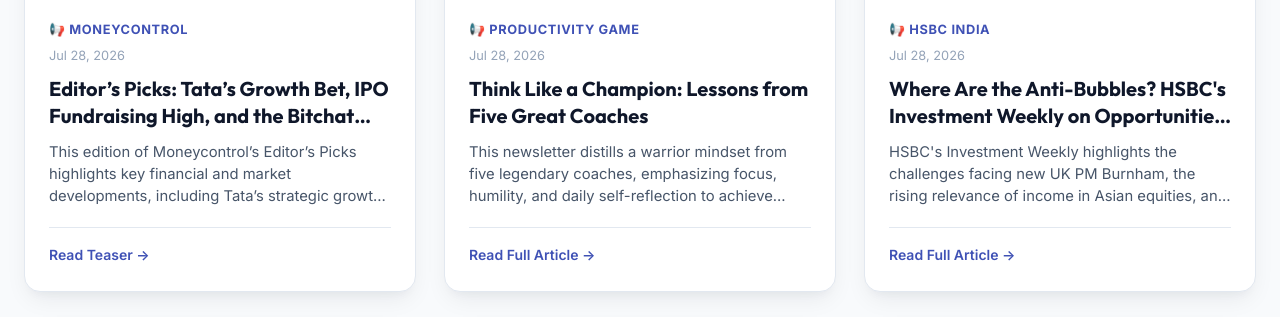
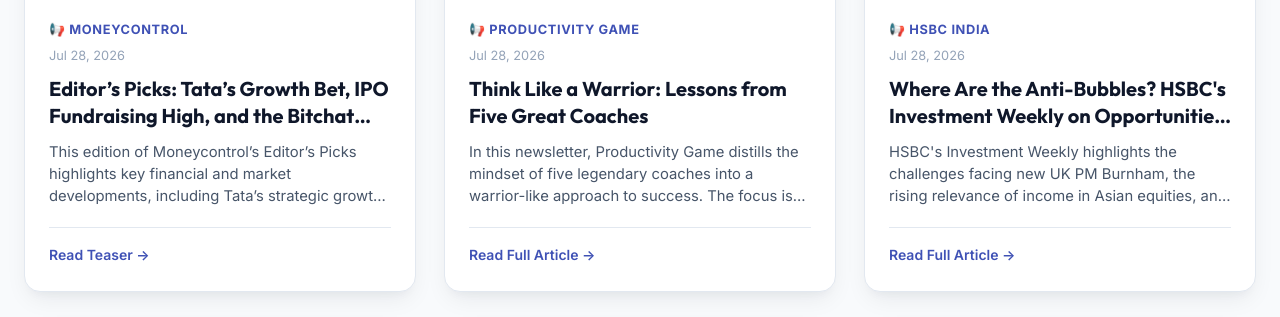
Before and after one commit to vampcoder/daily-newsletters, a Jekyll site: the page built from index.md, in a window 1280 px wide and 900 px high, scrolled down 5503 px, cut to the strip 184-501 px from the top of the window. Built offline with Jekyll 4.4.1, drawn with Linux system fonts in a browser that asks for light colours.

Commit message:
Update newsletter: [Productivity Game] Summary: Think Like a Warrior

```diff
--- a/_posts/2026-07-28-productivity-game-summary-think-like-a-warrior.md
+++ b/_posts/2026-07-28-productivity-game-summary-think-like-a-warrior.md
@@ -1,41 +1,34 @@
 ---
 layout: post
-title: "Think Like a Champion: Lessons from Five Great Coaches"
+title: "Think Like a Warrior: Lessons from Five Great Coaches"
 date: 2026-07-28 11:42:36 +0000
 source: "Productivity Game"
 category: "Productivity"
-excerpt: "This newsletter distills a warrior mindset from five legendary coaches, emphasizing focus, humility, and daily self-reflection to achieve unstoppable success. It offers practical nightly questions to help you stay grounded and productive."
+excerpt: "In this newsletter, Productivity Game distills the mindset of five legendary coaches into a warrior-like approach to success. The focus is on staying present, dropping entitlement, and building a nightly reflection practice to sharpen focus and attitude."
 theme_gradient: "linear-gradient(135deg, #9c27b0 0%, #7b1fa2 100%)"
 image: "https://embed.filekitcdn.com/e/8UGoEYUY8hNJcBFmksRBVo/9YXBFxf52qdCnkP2SfTEx"
 video_url: "https://5463b514.click.convertkit-mail4.com/r8u65ewg72hoh36085vt2hdxekqegb7hxw8/g3hnh5hm4en7d2crh9/aHR0cHM6Ly93d3cueW91dHViZS5jb20vd2F0Y2g_dj0zU21KSGJUNFJBdw=="
 pdf_url: "https://5463b514.click.convertkit-mail4.com/r8u65ewg72hoh36085vt2hdxekqegb7hxw8/9qhzhnhdogxkq7t9h3/aHR0cHM6Ly9kb3dubG9hZC5maWxla2l0Y2RuLmNvbS9kLzhVR29FWVVZOGhOSmNCRm1rc1JCVm8vdkxBS0NOaWJaTVBoWG9xS2ROZUU4TA=="
 is_summary: false
 key_takeaways:
-  - "Stop wasting energy on the past or worrying about the future."
-  - "Drop any entitlement mindset that expects progress to happen faster than it does."
-  - "Practice humility by focusing only on what you can control."
-  - "End each day with two reflective questions: Did I give my fullest attention to my work? Did I bring the best possible attitude?"
+  - "Focus on the present: stop dwelling on the past or worrying about the future."
+  - "Let go of entitlement: avoid believing you should be further along than you are."
+  - "Stay humble and practice daily reflection on your attention and attitude."
 ---
 
 **“Tough times never last and champions recognize that.” – Darrin Donnelly**  In this summary, you'll learn a mindset from **five great coaches** that leads to unstoppable success.
 
- [Book Summary Video](https://5463b514.click.convertkit-mail4.com/r8u65ewg72hoh36085vt2hdxekqegb7hxw8/g3hnh5hm4en7d2crh9/aHR0cHM6Ly93d3cueW91dHViZS5jb20vd2F0Y2g_dj0zU21KSGJUNFJBdw==)  [1-Page PDF Summary](https://5463b514.click.convertkit-mail4.com/r8u65ewg72hoh36085vt2hdxekqegb7hxw8/9qhzhnhdogxkq7t9h3/aHR0cHM6Ly9kb3dubG9hZC5maWxla2l0Y2RuLmNvbS9kLzhVR29FWVVZOGhOSmNCRm1rc1JCVm8vdkxBS0NOaWJaTVBoWG9xS2ROZUU4TA==)  **Favorite Takeaway:**  *Stop wasting effort reliving the past or worrying about the future. And drop any attitude of entitlement, believing you should already be further along than you are. Vow to stay humble and start a daily practice to take your mind off everything you can't control. Every night, ask yourself:*
+[Book Summary Video](https://5463b514.click.convertkit-mail4.com/r8u65ewg72hoh36085vt2hdxekqegb7hxw8/g3hnh5hm4en7d2crh9/aHR0cHM6Ly93d3cueW91dHViZS5jb20vd2F0Y2g_dj0zU21KSGJUNFJBdw==)  [1-Page PDF Summary](https://5463b514.click.convertkit-mail4.com/r8u65ewg72hoh36085vt2hdxekqegb7hxw8/9qhzhnhdogxkq7t9h3/aHR0cHM6Ly9kb3dubG9hZC5maWxla2l0Y2RuLmNvbS9kLzhVR29FWVVZOGhOSmNCRm1rc1JCVm8vdkxBS0NOaWJaTVBoWG9xS2ROZUU4TA==)  **Favorite Takeaway:**  *Stop wasting effort reliving the past or worrying about the future. And drop any attitude of entitlement, believing you should already be further along than you are. Vow to stay humble and start a daily practice to take your mind off everything you can't control. Every night, ask yourself:*
 
 1. *Did I give my fullest attention to my work today?*
 2. *Did I bring the best possible attitude while doing it?*
 
- Have a productive week!
+Have a productive week!
 
 Nathan
 
 ---
 
-)*
+](https://5463b514.click.convertkit-mail4.com/r8u65ewg72hoh36085vt2hdxekqegb7hxw8/3ohphkh3eqr626frhn/aHR0cHM6Ly9saW5rLm9tYW5lLm1lZGlhL3Byb2R1Y3Rpdml0eS1nYW1lLXRlbXBsYWZ5LWp1bHk=)
 
-
-
-
-
-  [****](https://5463b514.click.convertkit-mail4.com/r8u65ewg72hoh36085vt2hdxekqegb7hxw8/3ohphkh3eqr626frhn/aHR0cHM6Ly9saW5rLm9tYW5lLm1lZGlhL3Byb2R1Y3Rpdml0eS1nYW1lLXRlbXBsYWZ5LWp1bHk=)
-
- |  |.
+|  |.
```
